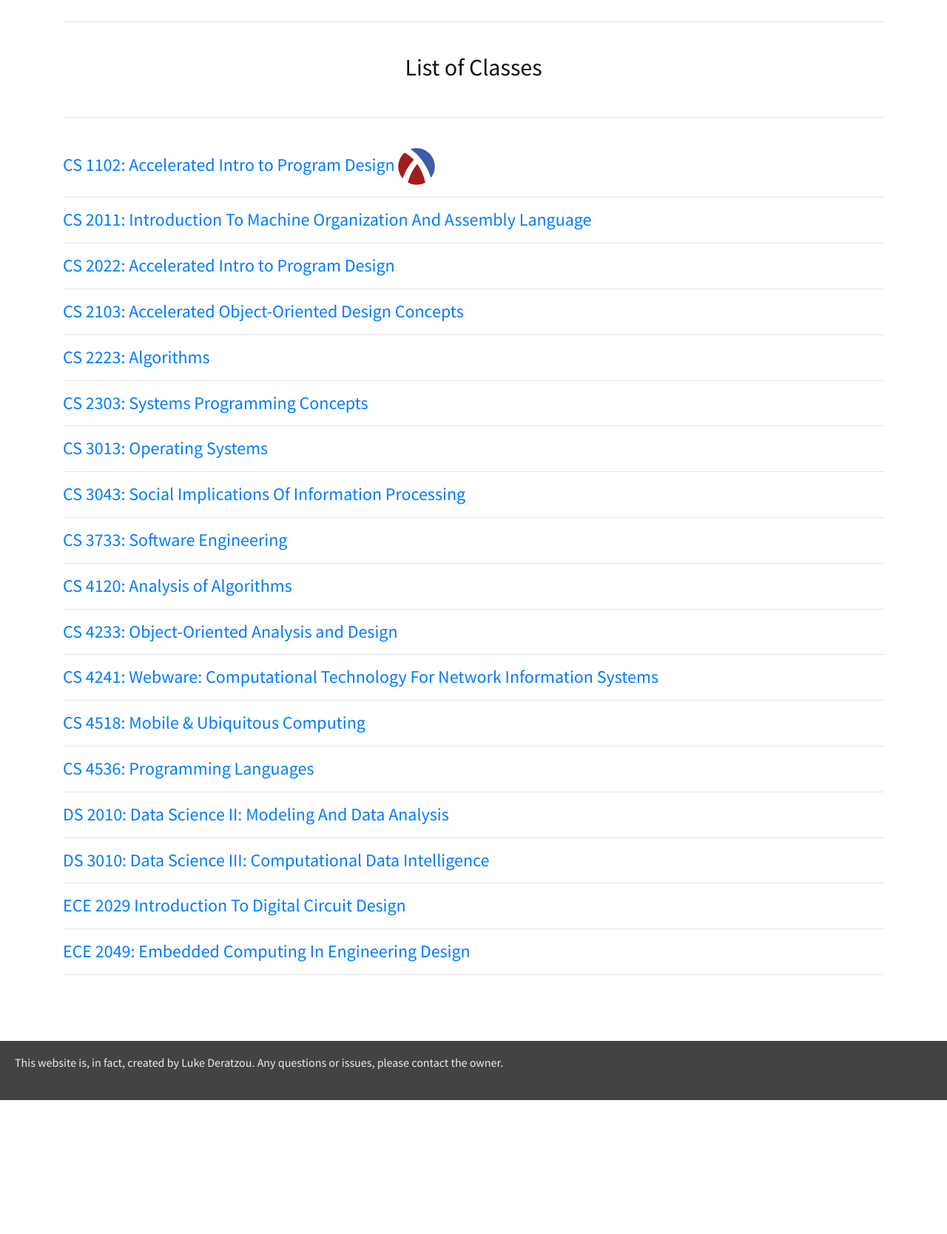
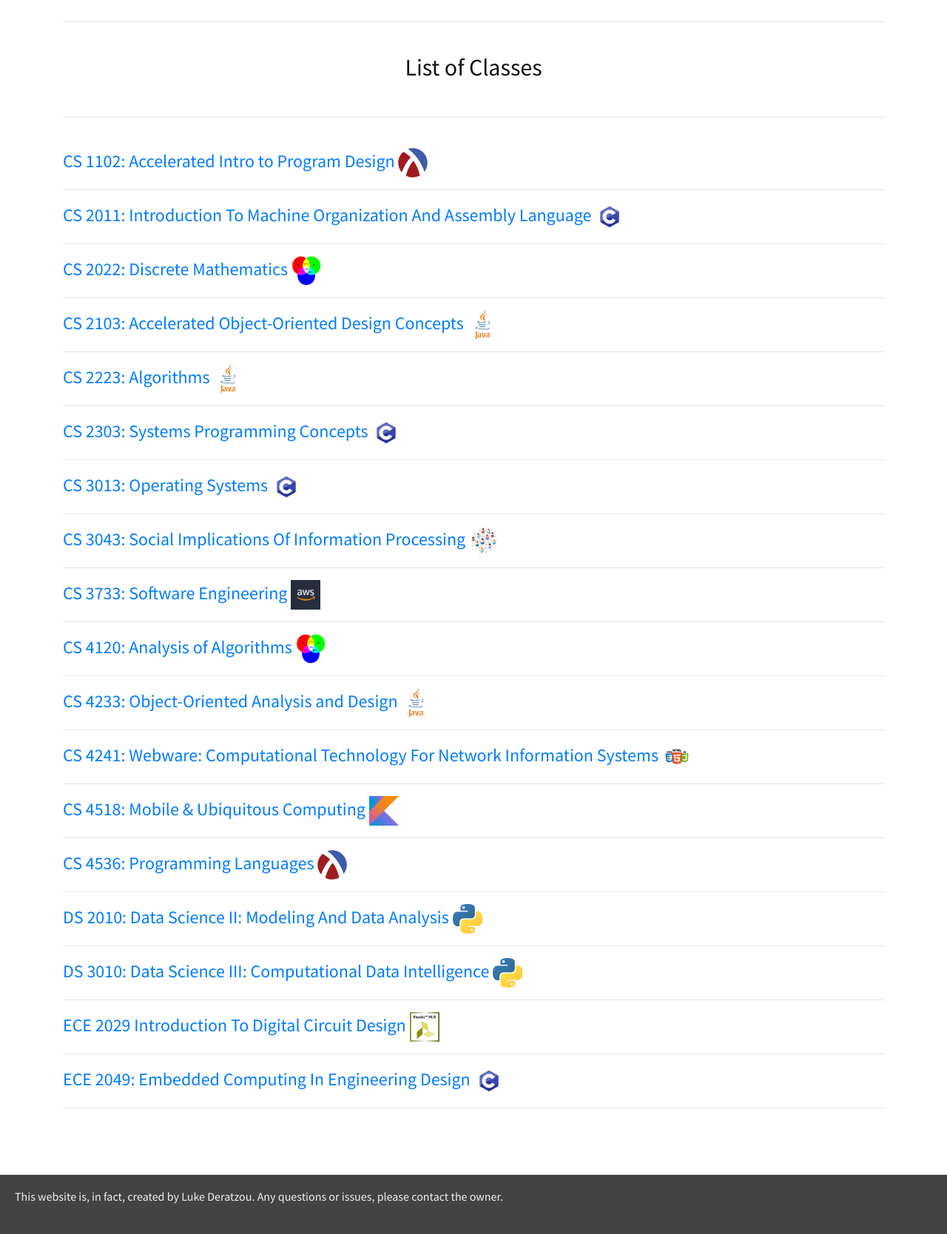
Before and after one commit to theratzoo/theratzoo.github.io, a PHP site: page /classes/ in a window 1280 px wide. Shown: the part 508-2176 px from the top of the page at 74% size. Before the commit the page ends 1995 px from the top, so only its background shows below. Run offline with PHP 8.4, Linux system fonts and the light colour scheme; some libraries are stand-ins or nearby versions.

Commit message:
more company logos

```diff
--- a/classes/index.html
+++ b/classes/index.html
@@ -89,41 +89,41 @@
             <br />
             <div id="class_list">
                 <!-- idea for a feature: include icon to the right which shows language(s)/ide. example: racket icon for 1102, java for 2103-->
-                <h4><a href="cs1102">CS 1102: Accelerated Intro to Program Design</a> <img src="/img/Racket-logo.svg" alt="racket" height="50px" width="50px"></h4>
+                <h4><a href="cs1102">CS 1102: Accelerated Intro to Program Design</a> <img src="/img/Racket-logo.svg" alt="racket" class="class-logo"></h4>
                 <hr>
-                <h4><a href="cs2011">CS 2011: Introduction To Machine Organization And Assembly Language</a></h4>
+                <h4><a href="cs2011">CS 2011: Introduction To Machine Organization And Assembly Language</a> <img src="/img/c-logo.png" alt="C" class="class-logo"></h4>
                 <hr>
-                <h4><a href="cs2022">CS 2022: Accelerated Intro to Program Design</a></h4>
+                <h4><a href="cs2022">CS 2022: Discrete Mathematics</a> <img src="/img/theory.jpeg" alt="theory" class="class-logo"></h4>
                 <hr>
-                <h4><a href="cs2103">CS 2103: Accelerated Object-Oriented Design Concepts</a></h4>
+                <h4><a href="cs2103">CS 2103: Accelerated Object-Oriented Design Concepts</a> <img src="/img/java.png" alt="java" class="class-logo"></h4>
                 <hr>
-                <h4><a href="cs2223">CS 2223: Algorithms</a></h4>
+                <h4><a href="cs2223">CS 2223: Algorithms</a> <img src="/img/java.png" alt="java" class="class-logo"></h4>
                 <hr>
-                <h4><a href="cs2303">CS 2303: Systems Programming Concepts</a></h4>
+                <h4><a href="cs2303">CS 2303: Systems Programming Concepts</a> <img src="/img/c-logo.png" alt="C" class="class-logo"></h4>
                 <hr>
-                <h4><a href="cs3013">CS 3013: Operating Systems</a></h4>
+                <h4><a href="cs3013">CS 3013: Operating Systems</a> <img src="/img/c-logo.png" alt="C" class="class-logo"></h4>
                 <hr>
-                <h4><a href="cs3043">CS 3043: Social Implications Of Information Processing</a></h4>
+                <h4><a href="cs3043">CS 3043: Social Implications Of Information Processing</a> <img src="/img/socialimps.avif" alt="contact tracing" class="class-logo"></h4>
                 <hr>
-                <h4><a href="cs3733">CS 3733: Software Engineering</a></h4>
+                <h4><a href="cs3733">CS 3733: Software Engineering</a> <img src="/img/aws.jpeg" alt="aws" class="class-logo"></h4>
                 <hr>
-                <h4><a href="cs4120">CS 4120: Analysis of Algorithms</a></h4>
+                <h4><a href="cs4120">CS 4120: Analysis of Algorithms</a> <img src="/img/theory.jpeg" alt="theory" class="class-logo"></h4>
                 <hr>
-                <h4><a href="cs4233">CS 4233: Object-Oriented Analysis and Design</a></h4>
+                <h4><a href="cs4233">CS 4233: Object-Oriented Analysis and Design</a> <img src="/img/java.png" alt="java" class="class-logo"></h4>
                 <hr>
-                <h4><a href="cs4241">CS 4241: Webware: Computational Technology For Network Information Systems</a></h4>
+                <h4><a href="cs4241">CS 4241: Webware: Computational Technology For Network Information Systems</a> <img src="/img/webdev.png" alt="web dev" class="class-logo"></h4>
                 <hr>
-                <h4><a href="cs4518">CS 4518: Mobile & Ubiquitous Computing</a></h4>
+                <h4><a href="cs4518">CS 4518: Mobile & Ubiquitous Computing</a> <img src="/img/kotlin.jpeg" alt="kotlin" class="class-logo"></h4>
                 <hr>
-                <h4><a href="cs4536">CS 4536: Programming Languages</a></h4>
+                <h4><a href="cs4536">CS 4536: Programming Languages</a> <img src="/img/Racket-logo.svg" alt="racket" class="class-logo"></h4>
                 <hr>
-                <h4><a href="ds2010">DS 2010: Data Science II: Modeling And Data Analysis</a></h4>
+                <h4><a href="ds2010">DS 2010: Data Science II: Modeling And Data Analysis</a> <img src="/img/python.png" alt="python" class="class-logo"></h4>
                 <hr>
-                <h4><a href="ds3010">DS 3010: Data Science III: Computational Data Intelligence</a></h4>
+                <h4><a href="ds3010">DS 3010: Data Science III: Computational Data Intelligence</a> <img src="/img/python.png" alt="python" class="class-logo"></h4>
                 <hr>
-                <h4><a href="ece2029">ECE 2029 Introduction To Digital Circuit Design</a></h4>
+                <h4><a href="ece2029">ECE 2029 Introduction To Digital Circuit Design</a> <img src="/img/vivado.jpeg" alt="vivado" class="class-logo"></h4>
                 <hr>
-                <h4><a href="ece2049">ECE 2049: Embedded Computing In Engineering Design</a></h4>
+                <h4><a href="ece2049">ECE 2049: Embedded Computing In Engineering Design</a> <img src="/img/c-logo.png" alt="C" class="class-logo"></h4>
             </div>
 
             <!--
--- a/ldstyle.css
+++ b/ldstyle.css
@@ -127,3 +127,8 @@ footer {
 	width:100%;
 	height:360px;
 }
+
+.class-logo {
+	width:40px;
+	height:40px;
+}
```
Also changed, not shown: img/aws.jpeg (added), img/c-logo.png (added), img/java.png (added), img/kotlin.jpeg (added), img/python.png (added), img/socialimps.avif (added), img/theory.jpeg (added), img/vivado.jpeg (added), img/webdev.png (added).
